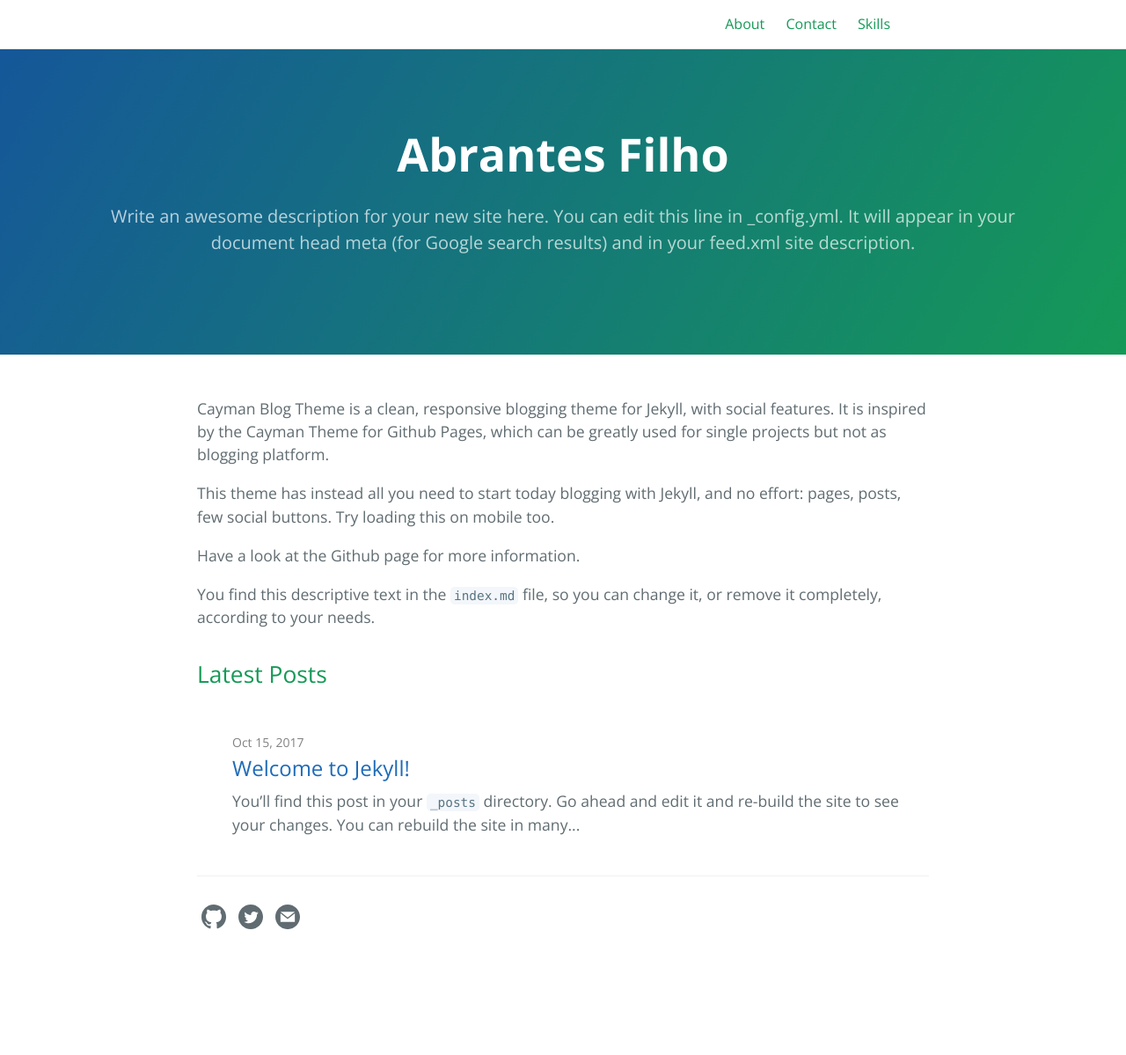
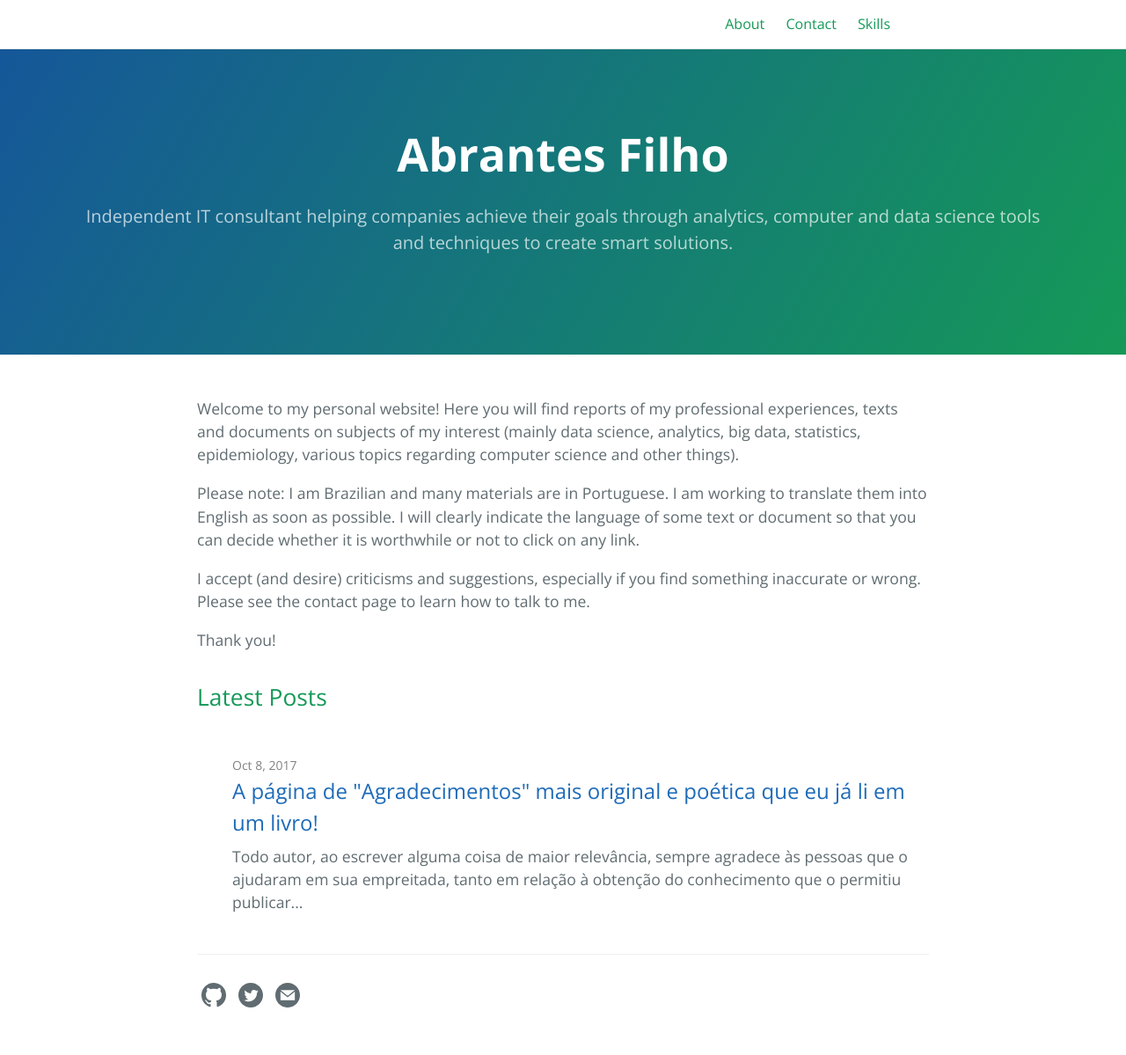
Before and after one commit to abrantesasf/abrantesasf.github.io, a Jekyll site: the page built from index.md, in a window 1280 px wide. Shown: the whole page at 88% size. Built offline with Jekyll 4.4.1, drawn with Linux system fonts in a browser that asks for light colours; nearby versions of some CDN libraries; before the commit the page ends 1110 px from its top, so only the background shows below that.

Commit message:
Atualização da página principal do site, inclusive o subheading em _config.yml. Atualizada a página de skills e reorganizado o primeiro artigo do site.

```diff
--- a/_config.yml
+++ b/_config.yml
@@ -16,9 +16,8 @@
 title: Abrantes Filho
 email: abrantesasf at gmail dot com
 description: >- # this means to ignore newlines until "baseurl:"
-  Write an awesome description for your new site here. You can edit this
-  line in _config.yml. It will appear in your document head meta (for
-  Google search results) and in your feed.xml site description.
+  Independent IT consultant helping companies achieve their goals through analytics,
+  computer and data science tools and techniques to create smart solutions.
 baseurl: "" # the subpath of your site, e.g. /blog
 url: "http://abrantesfilho.com" # the base hostname & protocol for your site, e.g. http://example.com
 twitter:
--- a/_posts/2017-10-15-welcome-to-jekyll.markdown
+++ /dev/null
@@ -1,25 +0,0 @@
----
-layout: post
-title:  "Welcome to Jekyll!"
-date:   2017-10-15 19:24:42 -0200
-categories: jekyll update
----
-You’ll find this post in your `_posts` directory. Go ahead and edit it and re-build the site to see your changes. You can rebuild the site in many different ways, but the most common way is to run `jekyll serve`, which launches a web server and auto-regenerates your site when a file is updated.
-
-To add new posts, simply add a file in the `_posts` directory that follows the convention `YYYY-MM-DD-name-of-post.ext` and includes the necessary front matter. Take a look at the source for this post to get an idea about how it works.
-
-Jekyll also offers powerful support for code snippets:
-
-{% highlight ruby %}
-def print_hi(name)
-  puts "Hi, #{name}"
-end
-print_hi('Tom')
-#=> prints 'Hi, Tom' to STDOUT.
-{% endhighlight %}
-
-Check out the [Jekyll docs][jekyll-docs] for more info on how to get the most out of Jekyll. File all bugs/feature requests at [Jekyll’s GitHub repo][jekyll-gh]. If you have questions, you can ask them on [Jekyll Talk][jekyll-talk].
-
-[jekyll-docs]: https://jekyllrb.com/docs/home
-[jekyll-gh]:   https://github.com/jekyll/jekyll
-[jekyll-talk]: https://talk.jekyllrb.com/
--- /dev/null
+++ b/_posts/misc/2017-10-08-pagina-de-agradecimentos.markdown
@@ -0,0 +1,48 @@
+---
+layout: post
+title:  "A página de \"Agradecimentos\" mais original e poética que eu já li em um livro!"
+date:   2017-10-08 20:43:00 -0300
+categories: miscellaneous
+---
+
+Todo autor, ao escrever alguma coisa de maior relevância, sempre agradece às pessoas que o ajudaram em sua empreitada, tanto em relação à obtenção do conhecimento que o permitiu publicar o assunto, ou quanto a diversas outras situações ou pessoas que contribuíram para sua formação e êxito.
+
+A página de "Agradecimentos" de um livro é assim uma chance do autor reconhecer a importância das outras pessoas, e essa chance mereceria mais do que um simples obrigado por isso ou aquilo. O problema é que tais páginas são geralmente muito chatas, cartesianas, sem originalidade alguma. O formato é quase sempre: "Agradeço à Fulano por tem me ensinado isso; à Beltrano por ter feito aquilo; etc." Verifique a página de agradecimentos de meia dúzia de livros que verá exatamente a "padronização" existente.
+
+Entretanto, por diversos motivos, precisei ler um trecho da documentação do [SCSH](https://scsh.net/) (cujo logo é a imagem deste artigo), que é um Shell Unix feito em [Scheme 48](http://s48.org/) (uma das muitas variantes da [Scheme](http://www.schemers.org/) que, por si só, é um dos dialetos mais comuns da [Lisp](https://en.wikipedia.org/wiki/Lisp_(programming_language))). E a [página de agradecimentos da documentação do SCSH](https://scsh.net/docu/html/man.html), escrita por **_Olin Shivers_** em 1994-09-04 é a mais original e poética que eu já li em qualquer documentação, livro, dissertação, tese ou o que quer que seja.
+
+Ela é tão diferente, contundente e fenomenal que tomei a liberdade de copiá-la abaixo (para quem não lê inglês, traduzi da melhor forma possível e coloquei a tradução após o original em inglês, mas já advirto: não é a mesma "experiência" de entender o original).
+
+Leia os "Agradecimentos" de Olin Shivers para ver como uma página assim deveria ser escrita (você pode não concordar com ele, mas não poderá negar que seu estilo foi fenomenal)!
+
+**_Acknowledgements_**
+
+**_Who should I thank? My so-called ''colleagues,'' who laugh at me behind my back, all the while becoming famous on my work? My worthless graduate students, whose computer skills appear to be limited to downloading bitmaps off of netnews? My parents, who are still waiting for me to quit ''fooling around with computers,'' go to med school, and become a radiologist? My department chairman, a manager who gives one new insight into and sympathy for disgruntled postal workers?_**
+
+**_My God, no one could blame me -- no one! -- if I went off the edge and just lost it completely one day. I couldn't get through the day as it is without the Prozac and Jack Daniels I keep on the shelf, behind my Tops-20 JSYS manuals. I start getting the shakes real bad around 10am, right before my advisor meetings. A 10 oz. Jack 'n Zac helps me get through the meetings without one of my students winding up with his severed head in a bowling-ball bag. They look at me funny; they think I twitch a lot. I'm not twitching. I'm controlling my impulse to snag my 9mm Sig-Sauer out from my day-pack and make a few strong points about the quality of undergraduate education in Amerika._**
+
+**_If I thought anyone cared, if I thought anyone would even be reading this, I'd probably make an effort to keep up appearances until the last possible moment. But no one does, and no one will. So I can pretty much say exactly what I think._**
+
+**_Oh, yes, the acknowledgements. I think not. I did it. I did it all, by myself._**
+
+**_Olin Shivers, Cambridge, September 4, 1994_**
+
+Agora segue a tradução que eu fiz para o português:
+
+**_Agradecimentos_**
+
+**_Quem devo agradecer? Meus chamados "colegas", que riem de mim pelas minhas costas, enquanto se tornam famosos com meu trabalho? Meus inúteis estudantes de pós-graduação, cujas habilidades de computação parecem estar limitadas ao download de bitmaps da Netnews? Meus pais, que ainda estão esperando eu parar de "brincar por aí com computadores", ir à escola de medicina e se tornar um radiologista? O presidente do meu departamento, um gerente que nos faz até ter simpatia e uma nova visão por trabalhadores postais descontentes?_**
+
+**_Meu Deus, ninguém poderia me culpar - ninguém! - se eu passasse dos limites e perdesse completamente a cabeça um dia. Eu não consigo passar pelo dia como ele é sem o Prozac e o Jack Daniels que eu mantenho na prateleira, atrás dos meus manuais de Tops-20 JSYS. Os tremores começam a ficar realmente ruins às 10h, logo antes das minhas reuniões como conselheiro estudantil. Uma dose de 300 ml do meu "Jack e Zac" me ajuda a superar as reuniões sem que um dos meus alunos acabe com sua cabeça cortada em uma bolsa de boliche. Eles me olham engraçado; eles pensam que eu me contorço muito. Eu não estou me contorcendo. Estou controlando meu impulso de tirar minha pistola Sig-Sauer 9mm da minha mochila e expressar alguns pontos fortes sobre a qualidade da educação de graduação na América._**
+
+**_Se eu pensasse que alguém se importasse, se eu pensasse que alguém estaria lendo isso, eu provavelmente faria um esforço para manter as aparências até o último momento possível. Mas ninguém o faz, e ninguém o fará. Então eu posso falar exatamente o que eu penso._**
+
+**_Ah, sim, os agradecimentos. Eu acho que não. Eu fiz isso. Eu fiz tudo, sozinho._**
+
+**_Olin Shivers, Cambridge, 4 de setembro de 1994_**
+
+Obrigado Olin Shivers, por um texto absolutamente fenomenal em um local que, até então, era o mais chato de qualquer publicação!
+
+Se eu tivesse tido o prazer de ler essas linhas antes de minha dissertação de mestrado, minha página de "Agradecimentos" não seria tão chata...
+
+Obrigado pela atenção!
--- a/index.md
+++ b/index.md
@@ -8,10 +8,10 @@
 layout: home
 ---
 
-Cayman Blog Theme is a clean, responsive blogging theme for Jekyll, with social features. It is inspired by the Cayman Theme for Github Pages, which can be greatly used for single projects but not as blogging platform.
+Welcome to my personal website! Here you will find reports of my professional experiences, texts and documents on subjects of my interest (mainly data science, analytics, big data, statistics, epidemiology, various topics regarding computer science and other things).
 
-This theme has instead all you need to start today blogging with Jekyll, and no effort: pages, posts, few social buttons. Try loading this on mobile too.
+Please note: I am Brazilian and many materials are in Portuguese. I am working to translate them into English as soon as possible. I will clearly indicate the language of some text or document so that you can decide whether it is worthwhile or not to click on any link.
 
-Have a look at the Github page for more information.
+I accept (and desire) criticisms and suggestions, especially if you find something inaccurate or wrong. Please see the contact page to learn how to talk to me.
 
-You find this descriptive text in the `index.md` file, so you can change it, or remove it completely, according to your needs.
+Thank you!
```
Also changed, not shown: skills.md (+6 -1 lines).
